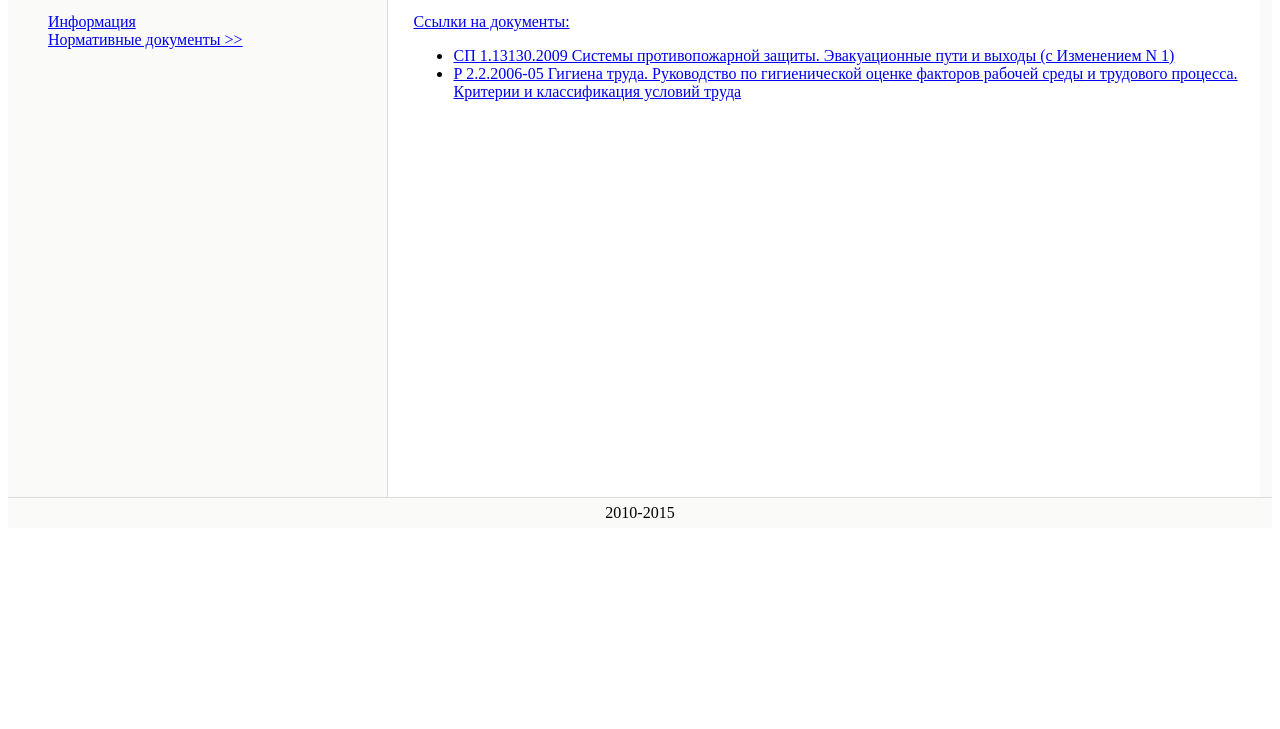
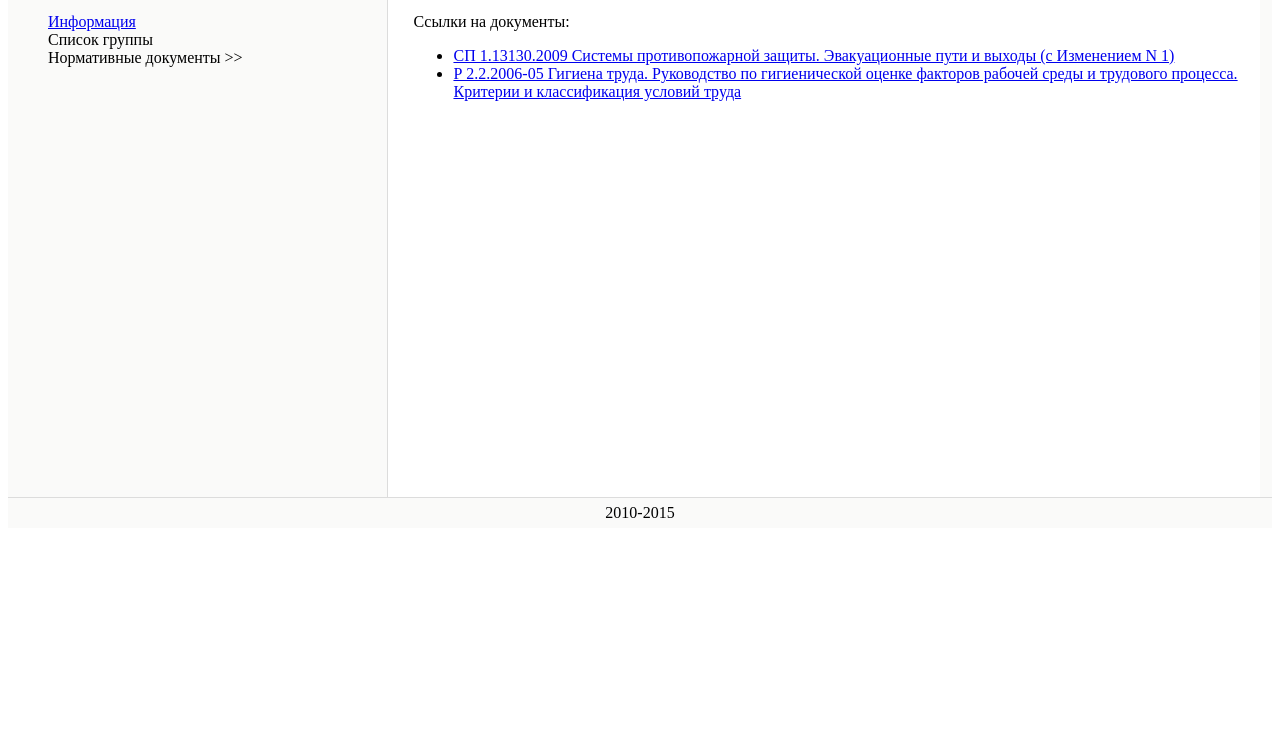
Before and after one commit to Oksana2201/MT-550, a plain HTML site: page page2.html in a window 1280 px wide. Shown: the part 71-800 px from the top of the page. Drawn offline with Linux system fonts and the light colour scheme.

Commit message:
Update page2.html

```diff
--- a/page2.html
+++ b/page2.html
@@ -12,7 +12,7 @@
 			<div id="nav">
 				<ul style="list-style-type: none">
 					<li><a href="index.html">Информация</a></li>
-					<li><a href="page1.html" Список группы</a></li>
+					<li><a href="page1.html"></a>Список группы</a></li>
 					<li>Нормативные документы >></li>
 				</ul>
 			</div>
```
